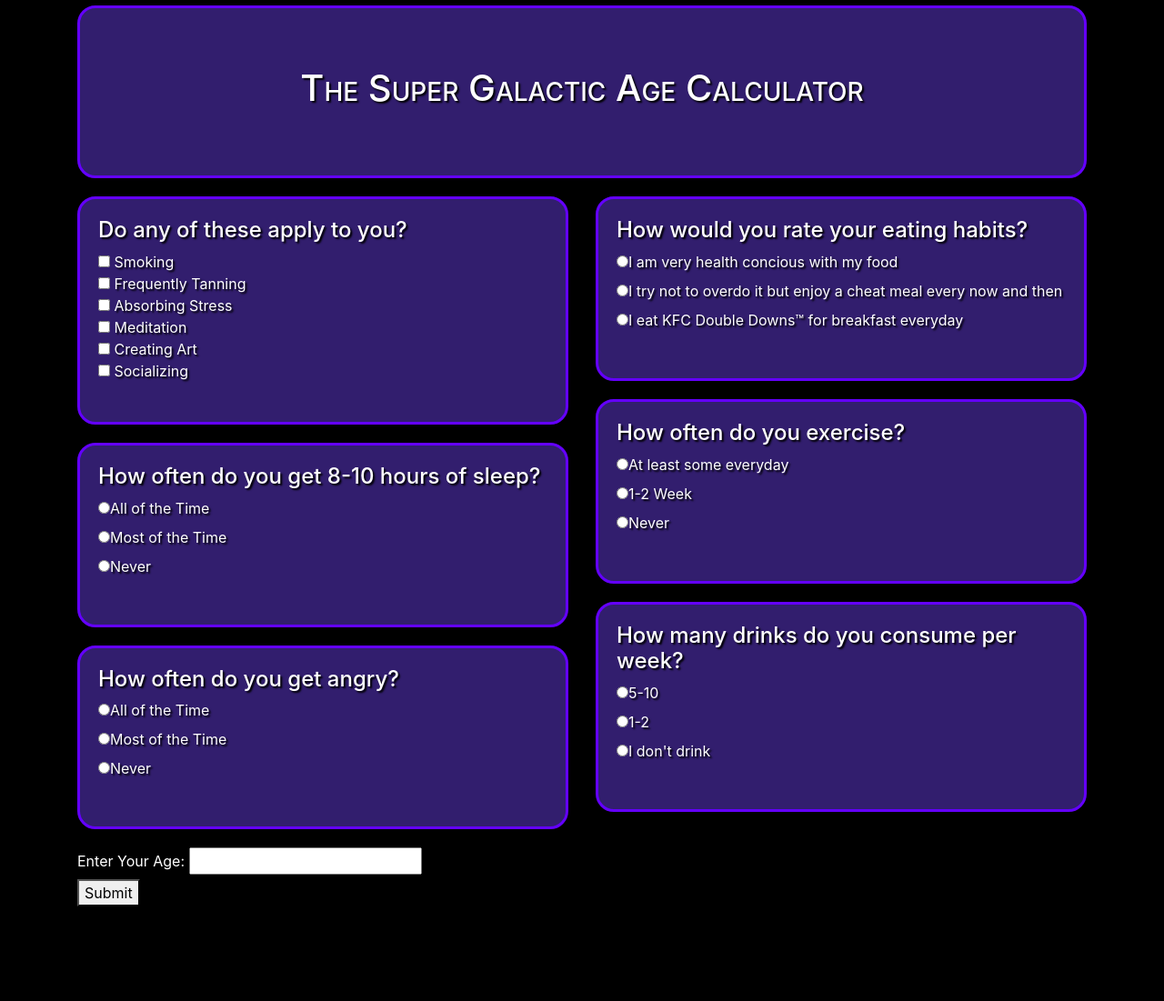
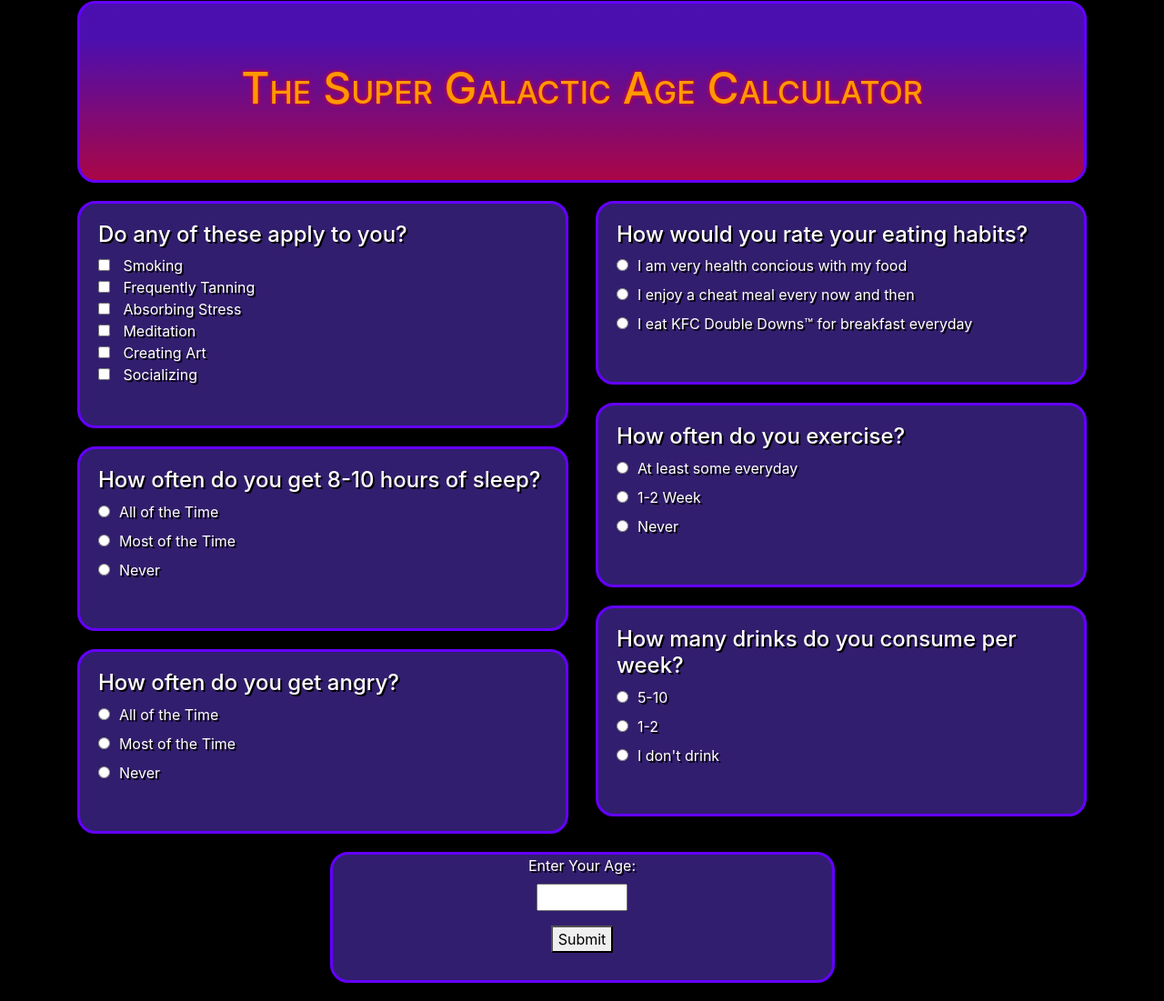
Before and after one commit to unfinishedideas/codereview5, a website built with webpack: page src/index.html in a window 1280 px wide. Shown: the part 19-1120 px from the top of the page at 91% size. Before the commit the page ends 1041 px from the top, so only its background shows below. Built offline with nearby package versions, Linux system fonts and the light colour scheme.

Commit message:
remove scaryplanet.png and img folder for now, heavily modify styles.css

```diff
--- a/src/index.html
+++ b/src/index.html
@@ -8,10 +8,7 @@
   <div class="container">
   <div class="jumbotron blueBox">
     <h1>The Super Galactic Age Calculator</h1>
-
   </div>
-
-  <!-- <div class="scaryPlanetDiv"></div> -->
 
   <form class="userInputForm" action="index.html" method="post">
     <div class="row">
@@ -52,7 +49,7 @@
         <div class="questionBox blueBox">
           <h4>How would you rate your eating habits?</h4>
           <label><input type="radio" name="foodHabit" value="5">I am very health concious with my food</label><br>
-          <label><input type="radio" name="foodHabit" value="0">I try not to overdo it but enjoy a cheat meal every now and then</label><br>
+          <label><input type="radio" name="foodHabit" value="0">I enjoy a cheat meal every now and then</label><br>
           <label><input type="radio" name="foodHabit" value="-5">I eat KFC Double Downs™ for breakfast everyday</label><br>
           <br>
         </div>
@@ -75,15 +72,15 @@
 
       </div>
     </div>
-
-
+<div class="submitBox blueBox">
     <label for="userAge">Enter Your Age:</label>
     <input type="text" id="userAge">
     <br>
     <button type="submit" name="button">Submit</button>
+    <h2 id="warnAgeText"><!--Relevant Warning Goes Here--></h2>
+    <h2 id="warnHealthText"><!--Relevant Warning Goes Here--></h2>
+  </div>
   </form>
-  <h2 id="warnAgeText"><!--Relevant Warning Goes Here--></h2>
-  <h2 id="warnHealthText"><!--Relevant Warning Goes Here--></h2>
   <div class="resultsBox blueBox">
     <h2>Results in Years</h2>
     <h3>Your age on Earth: <span id="ageDump" class="dynamicAge"><!--Age Goes Here--></span></h3>
--- a/src/styles.css
+++ b/src/styles.css
@@ -1,22 +1,54 @@
 body {
   background-color: black;
   color: white;
-  text-shadow: 2px 2px 2px black;
-  padding: 25px;
+  text-shadow: 2px 2px black;
+  /* padding: 25px; */
+}
+input {
+  margin-right: 2%;
+}
+label {
+  width: 100%;
+}
+button {
+  margin-bottom: 30px;
+}
+h1 {
+    font-size: 3rem;
 }
 .blueBox {
   background-color: rgba(50, 30, 110, 1);
   border: 3px rgba(100, 0, 255, 1) solid;
   border-radius: 20px;
+    margin-bottom: 20px;
 }
 .jumbotron {
+  margin-top: 20px;
   margin-bottom: 20px;
   text-align: center;
   font-variant: small-caps;
+  color: #ff9900;
+  text-shadow: 0px 0px 4px red;
+  background-image: linear-gradient(to bottom, rgba(100, 0, 240, .5) 20%, rgba(200, 0, 60, .8) );
 }
+
 .questionBox {
   padding: 20px;
-  margin-bottom: 20px;
+
+}
+.submitBox{
+  text-align: center;
+  margin-left: 25%;
+  margin-right: 25%;
+}
+.submitBox input {
+  width: 100px;
+  margin-right: 0;
+  margin-bottom: 3%;
+  text-align: center;
+}
+.submitBox h2 {
+  margin-bottom: 3%;
 }
 .resultsBox{
   display: none;
```
Also changed, not shown: src/scaryplanet.png (deleted).
